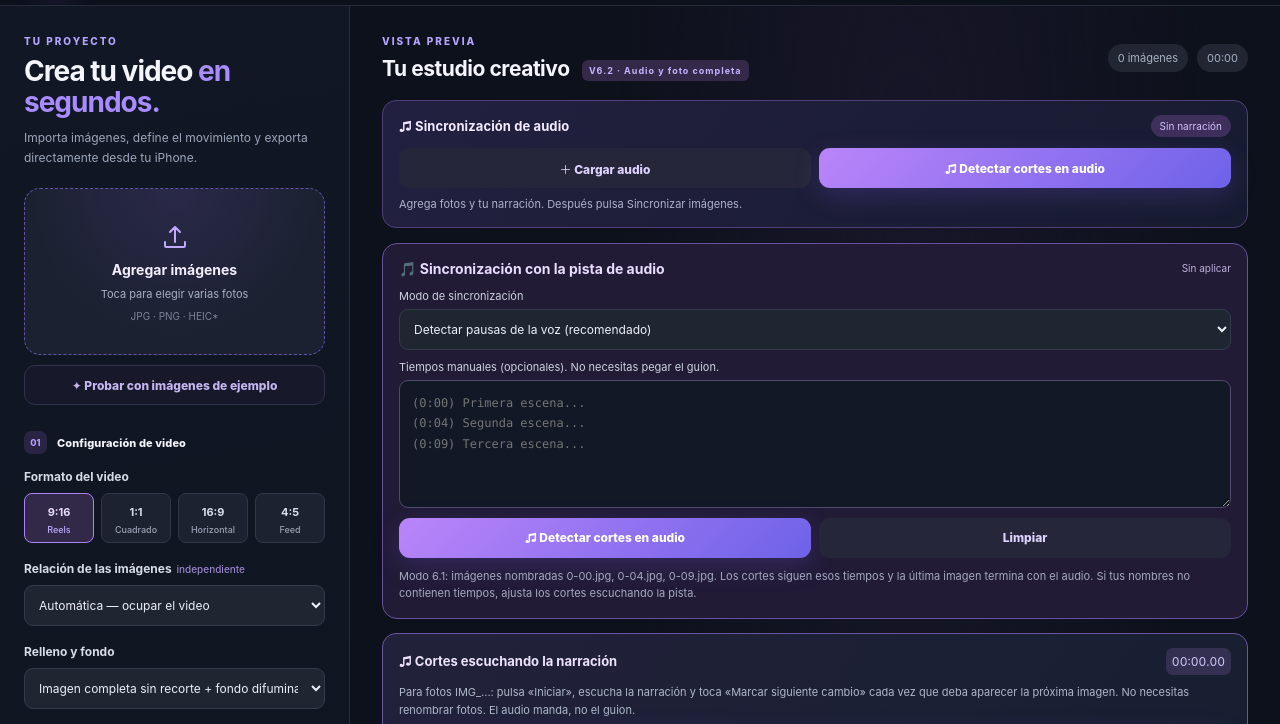
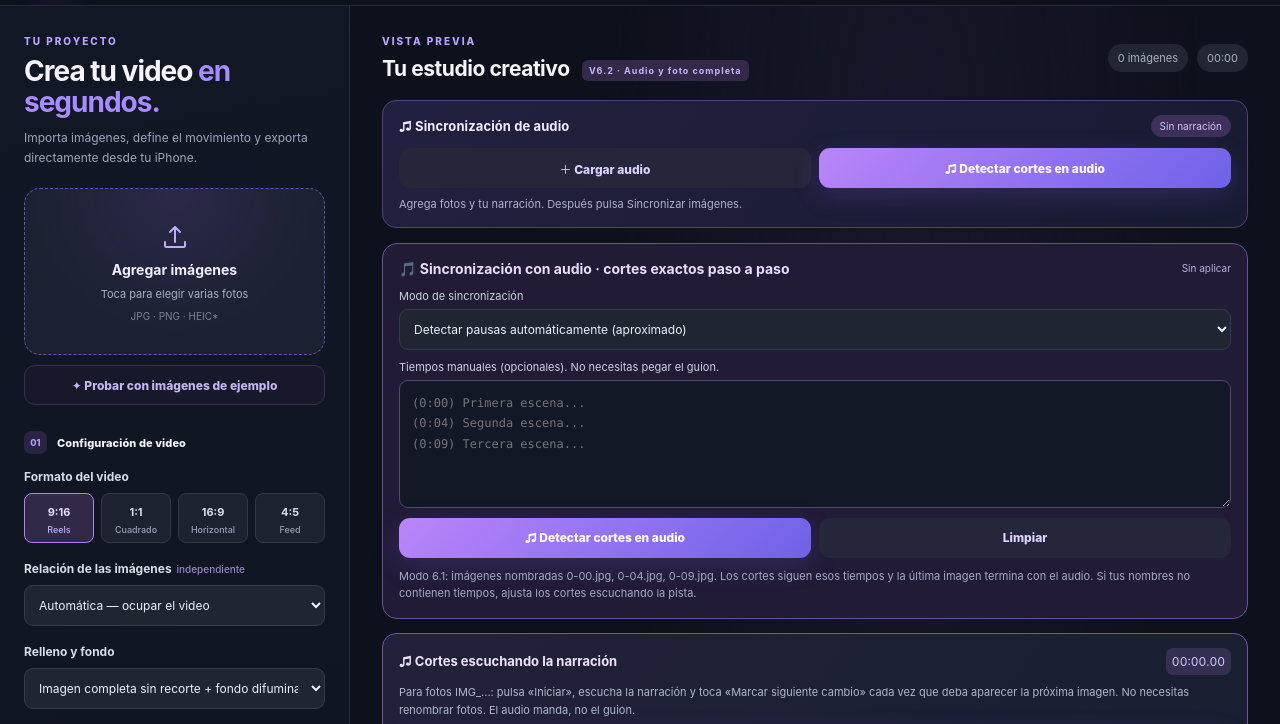
Before and after one commit to carlosgar96/chat-gpt, a plain HTML site: page index.html in a window 1280 px wide. Shown: the part 76-800 px from the top of the page. Drawn offline with Linux system fonts and the light colour scheme.

Commit message:
Clarify that automatic silence-based sync is approximate; guide exact audio cuts

```diff
--- a/index.html
+++ b/index.html
@@ -58,9 +58,9 @@
       <p class="sync-explain" id="syncExplain">Agrega fotos y tu narración. Las imágenes se ajustarán a la duración del audio.</p>
     </section>
     <section class="timing-editor" aria-label="Sincronización exacta">
- <div class="timing-head"><strong>🎵 Sincronización con la pista de audio</strong><span id="timingStatus">Sin aplicar</span></div>
+ <div class="timing-head"><strong>🎵 Sincronización con audio · cortes exactos paso a paso</strong><span id="timingStatus">Sin aplicar</span></div>
  <label for="syncMode">Modo de sincronización</label>
- <select id="syncMode"><option value="voice">Detectar pausas de la voz (recomendado)</option><option value="names">Desde nombres 0-00.jpg</option><option value="exact">Tiempos manuales (opcional)</option><option value="equal">Repartir el audio por igual (simple)</option><option value="manual">Cortes marcados escuchando la voz</option></select>
+ <select id="syncMode"><option value="voice">Detectar pausas automáticamente (aproximado)</option><option value="names">Desde nombres 0-00.jpg</option><option value="exact">Tiempos manuales (opcional)</option><option value="equal">Repartir el audio por igual (simple)</option><option value="manual">Cortes marcados escuchando la voz</option></select>
  <label for="timecodes">Tiempos manuales (opcionales). No necesitas pegar el guion.</label>
  <textarea id="timecodes" rows="5" spellcheck="false" placeholder="(0:00) Primera escena...&#10;(0:04) Segunda escena...&#10;(0:09) Tercera escena..."></textarea>
  <div class="timing-actions"><button id="applyTimes" class="button primary" type="button">♫ Detectar cortes en audio</button><button id="clearTimes" class="button subtle" type="button">Limpiar</button></div>
```
